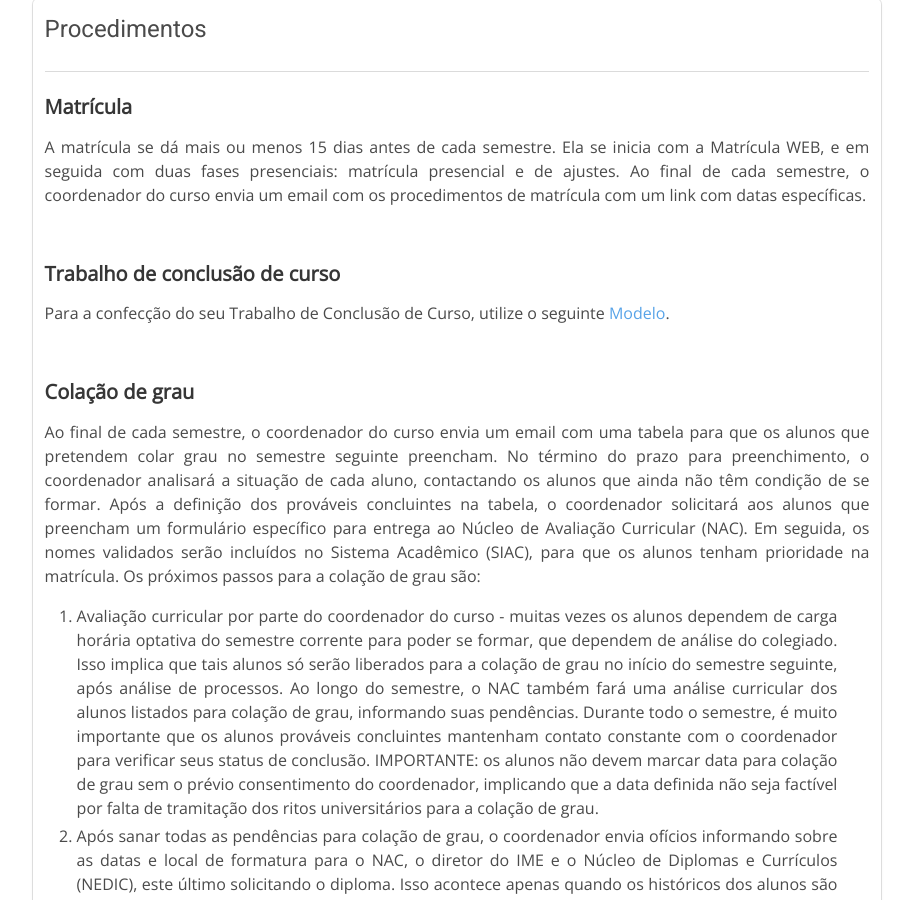
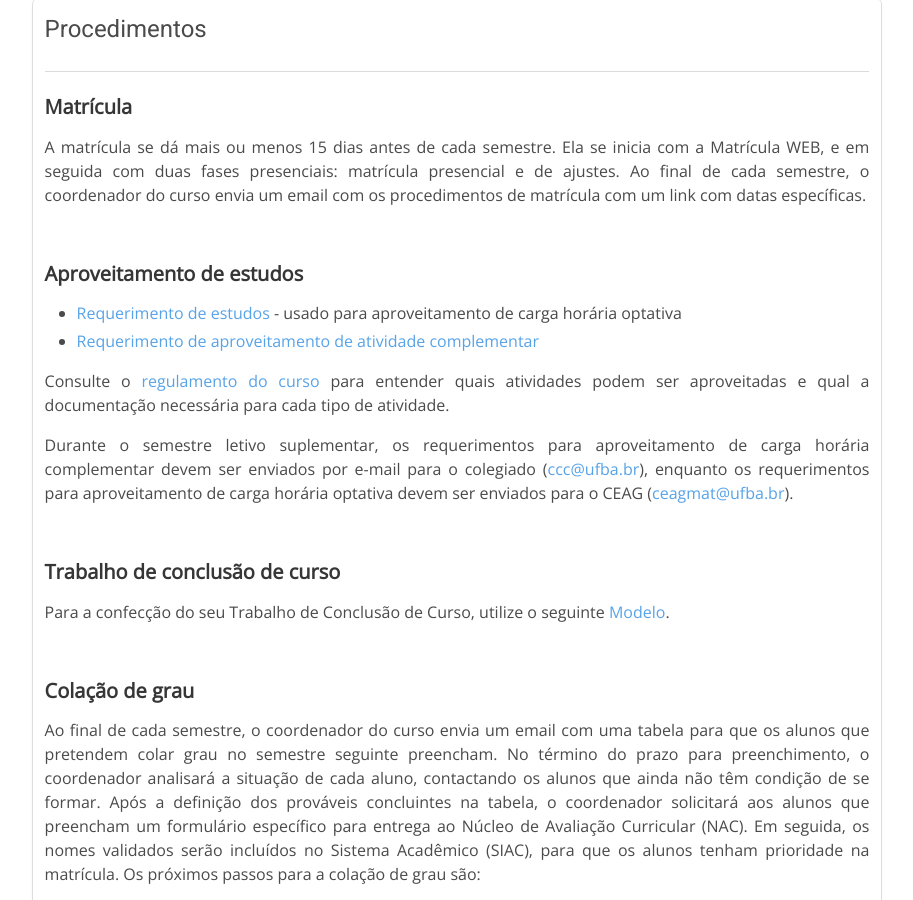
Before and after one commit to bcc-ufba/bcc-ufba.github.io, a Jekyll site: the page built from procedimentos.markdown, in a window 1280 px wide and 900 px high, scrolled down 322 px. Shown: the whole window, without its empty margins (183-1096 px from the left). Built offline with Jekyll 4.4.1, drawn with Linux system fonts in a browser that asks for light colours.

Commit message:
Adiciona aproveitamento de carga

```diff
--- a/procedimentos.markdown
+++ b/procedimentos.markdown
@@ -6,6 +6,20 @@ title: Procedimentos
 #### **Matrícula**
 
 A matrícula se dá mais ou menos 15 dias antes de cada semestre. Ela se inicia com a Matrícula WEB, e em seguida com duas fases presenciais: matrícula presencial e de ajustes. Ao final de cada semestre, o coordenador do curso envia um email com os procedimentos de matrícula com um link com datas específicas.
+
+<br>
+
+#### **Aproveitamento de estudos**
+
+* [Requerimento de estudos][optativa] - usado para aproveitamento de carga horária optativa
+* [Requerimento de aproveitamento de atividade complementar][complementar]
+
+[optativa]: https://supac.ufba.br/sites/supac.ufba.br/files/requerimento_escolar.doc
+[complementar]:/files/requerimento-carga-horaria-complementar.docx
+
+Consulte o [regulamento do curso](regulamentos) para entender quais atividades podem ser aproveitadas e qual a documentação necessária para cada tipo de atividade.
+
+Durante o semestre letivo suplementar, os requerimentos para aproveitamento de carga horária complementar devem ser enviados por e-mail para o colegiado (<ccc@ufba.br>), enquanto os requerimentos para aproveitamento de carga horária optativa devem ser enviados para o CEAG (<ceagmat@ufba.br>).
 
 <br>
 
--- a/regulamentos.markdown
+++ b/regulamentos.markdown
@@ -11,8 +11,6 @@ Documentos complementares:
 
 * [Quebra de pré-requisito][quebra]
 * [Dilatação de prazo máximo][dilatacao]
-* [Requerimento de aproveitamento de atividade complementar][complementar]
 
 [dilatacao]:/files/resolucao-dilatacao.pdf
 [quebra]:https://docs.google.com/viewer?a=v&pid=sites&srcid=ZGVmYXVsdGRvbWFpbnxqZWlvd2prd3FkfGd4OjI4MDMzMTFiMjBlOTM5MDk
-[complementar]:/files/requerimento-carga-horaria-complementar.docx
```
